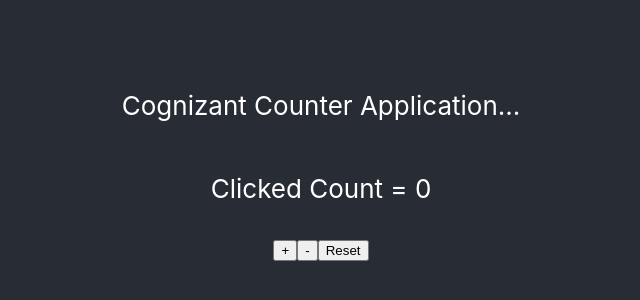
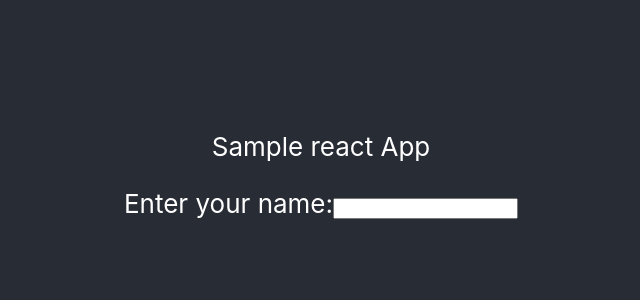
Before and after one commit to babakansari/React-Redux-Hooks-TypeSctipt, a React (Create React App) app in the folder react-ui/: page / in a window 1280 px wide. Shown: the part 238-538 px from the top of the page, without its empty margins (319-959 px from the left). Built offline with nearby package versions, Linux system fonts and the light colour scheme.

Commit message:
Add a sample form

```diff
--- a/react-ui/src/App.tsx
+++ b/react-ui/src/App.tsx
@@ -1,15 +1,14 @@
-import React from 'react';
 import './App.css';
-import Counter from './components/Counter';
+import Form from './components/Form';
 
 function App() {
   return (
     <div className="App">
       <header className="App-header">
         <p>
-          Cognizant Counter Application...
+          Sample react App
         </p>
-        <Counter />
+        <Form />
       </header>
     </div>
   );
--- /dev/null
+++ b/react-ui/src/components/Form.tsx
@@ -0,0 +1,14 @@
+import React from 'react';
+
+
+const Form = () => {
+    return (
+        <form>
+          <label>Enter your name:
+            <input type="text" />
+          </label>
+        </form>
+      )
+}
+
+export default Form;
```
